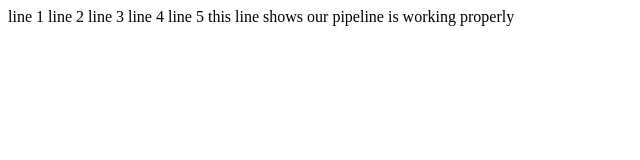
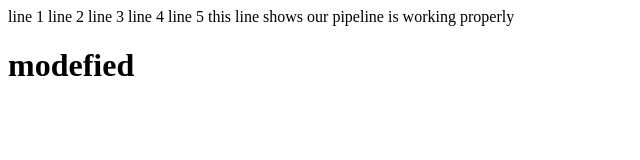
Before and after one commit to Shlok0303/test12, a plain HTML site: page index.html in a window 1280 px wide. Shown: the whole page, without its empty margins (0-640 px from the left). Drawn offline with Linux system fonts and the light colour scheme.

Commit message:
Update index.html

```diff
--- a/index.html
+++ b/index.html
@@ -4,3 +4,4 @@ line 3
 line 4
 line 5
 this line shows our pipeline is working properly
+<h1>modefied</h1>
```
